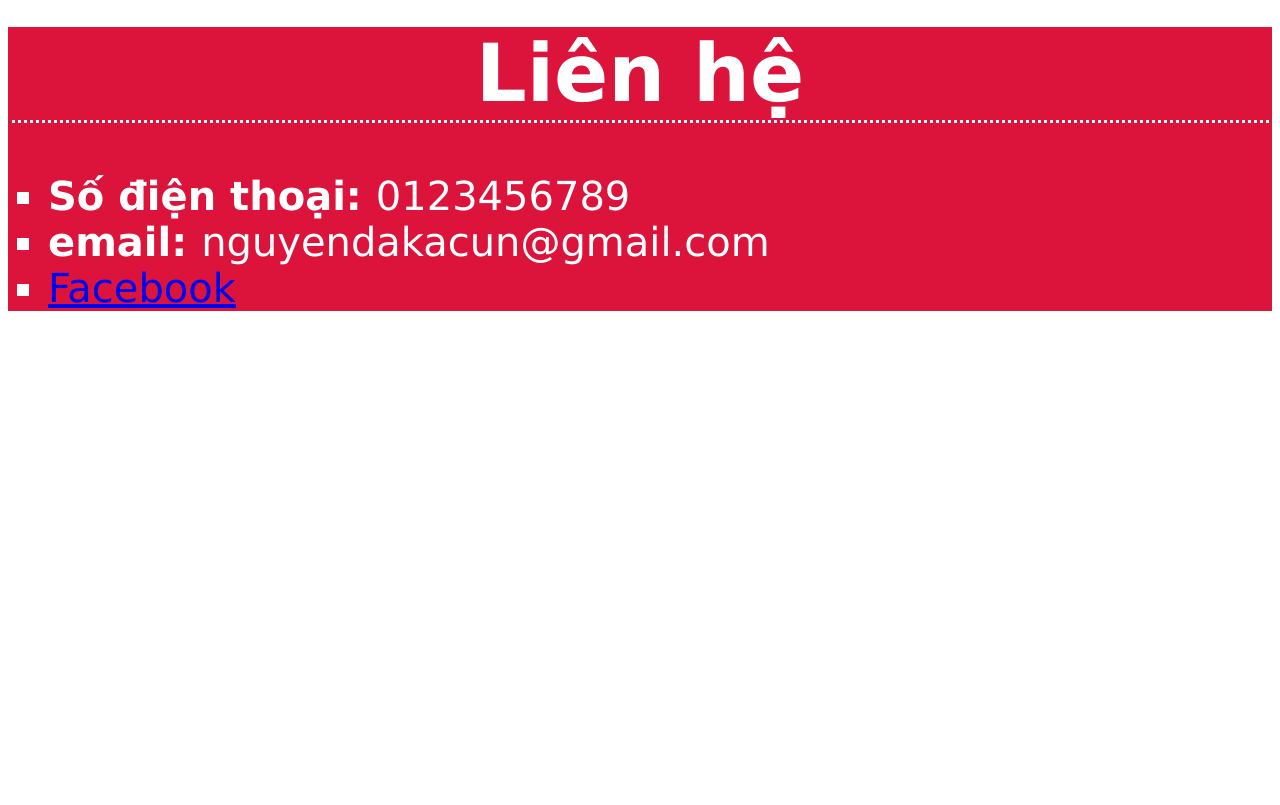
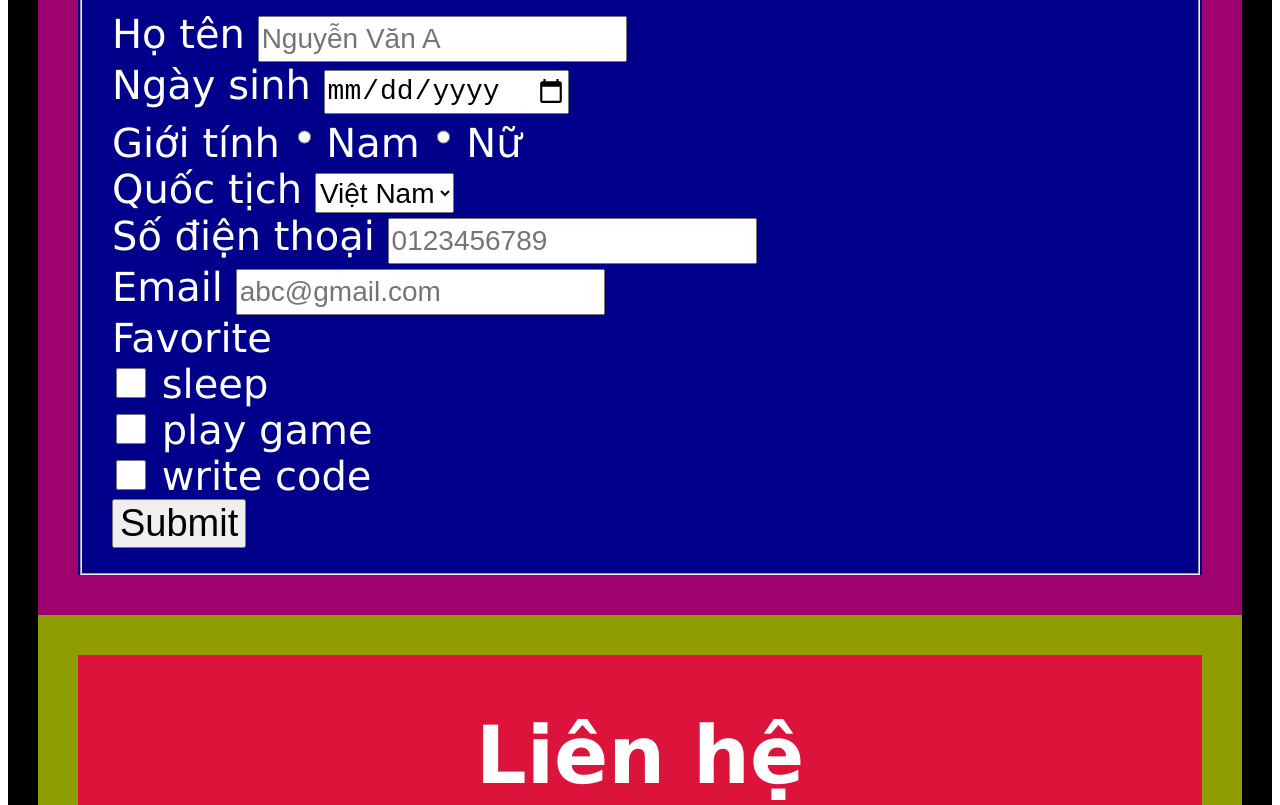
Before and after one commit to dakadeptrai/sumato_web_01, a plain HTML site: page Aboutme.html in a window 1280 px wide. Shown: the part 2209-3014 px from the top of the page. Before the commit the page ends 2560 px from the top, so only its background shows below. Drawn offline with Linux system fonts and the light colour scheme.

Commit message:
add border

```diff
--- a/Aboutme.html
+++ b/Aboutme.html
@@ -6,7 +6,6 @@
     </head>
     <style>
     ul{list-style-type: square;}
-    h1{outline-style: dotted;}
     h1 {
         color: white;
         font-family: verdana;
@@ -27,8 +26,8 @@
         font-family: verdana;
         font-size: 40px;}
     </style>
-    <body>
-        <header style="background-color: blueviolet;">
+    <body style="border: 30px solid rgb(0, 0, 0);">
+        <header style="background-color: blueviolet; border: 40px solid rgb(2, 157, 136);">
             <h1>ABOUT ME</h1>
             <nav>
                 <button class = 'bt1' type="button" onclick="window.location.href='#Bio'"style="width: 150px; height: 50px; font-size: 28px;">Bio</button>
@@ -37,12 +36,12 @@
                 <button class = 'bt4' type="button" onclick="window.location.href='#Contact'"style="width: 150px; height: 50px; font-size: 28px;">Contact</button>
             </nav>
         </header>
-        <section id = "Bio" style="background-color:rgb(97, 149, 48)">
+        <section id = "Bio" style="background-color:rgb(97, 149, 48); border: 40px solid rgb(157, 2, 2);">
             <p>Xin chào tôi tên là Khang(hay còn gọi là Daka).Tôi 13 hoặc 14 tuổi.<br><br><u>Tôi sống tại TP.HCM, Việt Nam.</u></p>
             <p>Đây là mặt của tôi:</p>
             <img src="me.jpg" alt="Me" width="320" height="240">
         </section>
-        <section id = "Hobbies" style="background-color:chocolate">
+        <section id = "Hobbies" style="background-color:chocolate; border: 40px solid rgb(134, 2, 157);">
             <p>Sở thích của tôi là:</p>
             <ul>
                 <li>Cầu lông</li>
@@ -53,9 +52,9 @@
                 <img src="lap-886x544.png" alt="Lập trình" width="443" height="272">
             </ul>
         </section>
-        <section id = "Form">
+        <section id = "Form" style="background-color: darkblue; border: 40px solid rgb(157, 2, 111);" >
 
-            <form style="background-color: darkblue;">
+            <form>
                 <fieldset>
                     <legend>Điền thông tin của bạn</legend>
                     <label for="name">Họ tên</label>
@@ -78,16 +77,25 @@
                         <option value="phap">Pháp</option>
                     </select>
                     <br>
+
                     <label for="tel">Số điện thoại</label>
-                    <input type = "tel" id = 'tel' placeholder="0123456789"style="height: 40px; font-size: 28px;">
+                    <input type = "tel" id = 'tel' placeholder="0123456789"style="height: 40px; font-size: 28px;"><br>
 
+                    <label for="email">Email</label>
+                    <input type = "email" id = 'email' placeholder="abc@gmail.com"style="height: 40px; font-size: 28px;"><br>
 
-
-
+                    <label>Favorite</label><br>
+                    <input type = "checkbox" id = 'box1' name="box"style="height: 30px;width: 30px; font-size: 28px;">
+                    <label for="box1">sleep</label><br>
+                    <input type = "checkbox" id = 'box2' name ="box"style="height: 30px;width: 30px; font-size: 28px;">
+                    <label for="box2">play game</label><br>
+                    <input type = "checkbox" id = 'box3' name ="box"style="height: 30px;width: 30px; font-size: 28px;">
+                    <label for="box3">write code</label><br>
+                    <input type = "submit"style="font-size: 38px;">
                 </fieldset>
             </form>
         </section>
-        <footer id="Contact" style="background-color:crimson">
+        <footer id="Contact" style="background-color:crimson; border: 40px solid rgb(144, 157, 2);">
             <h1>Liên hệ</h1>
             <ul>
                 <li><b>Số điện thoại: </b>0123456789</li>
```
